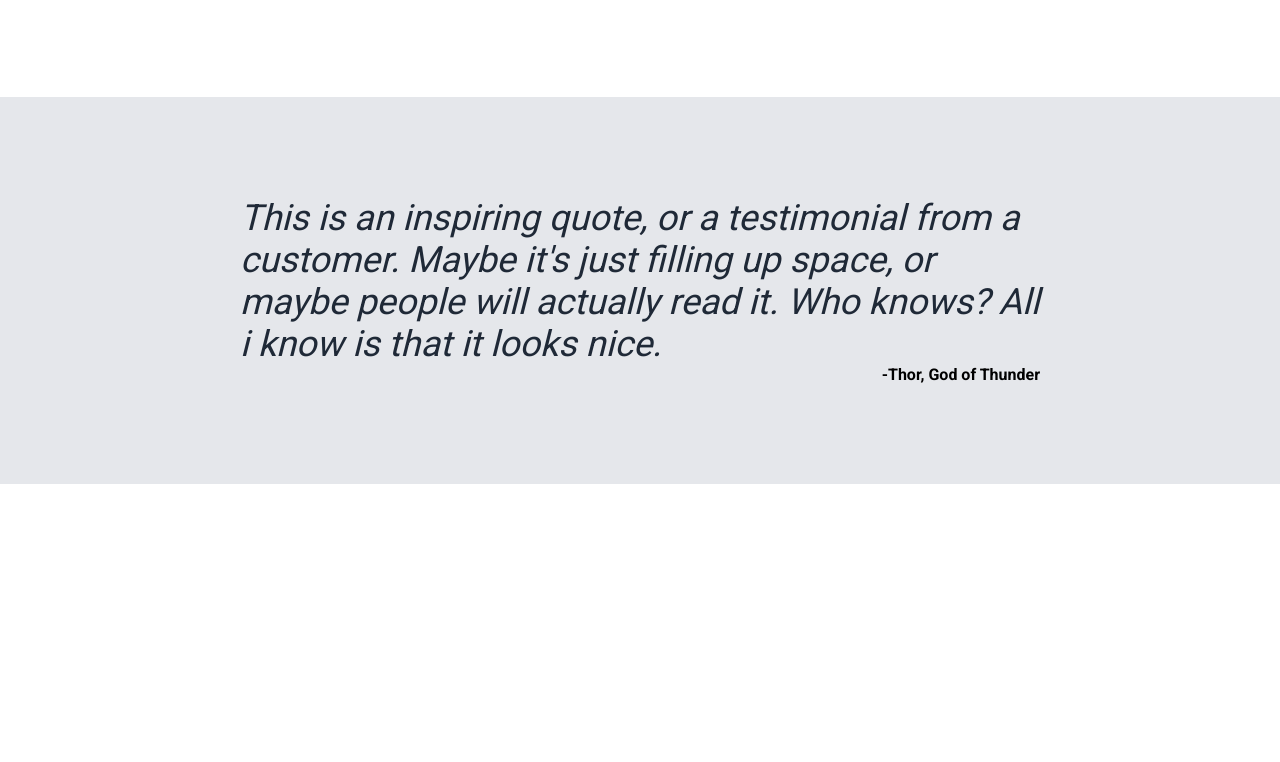
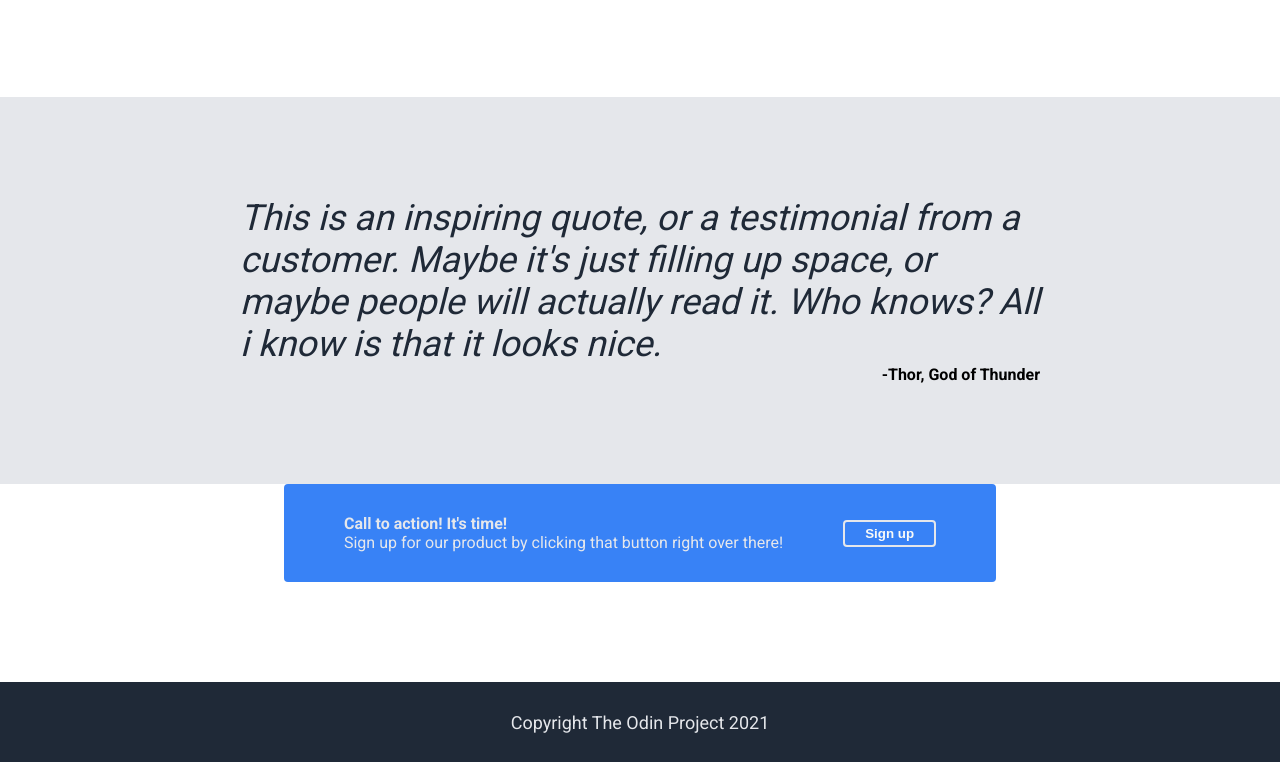
Before and after one commit to Matthis-GitHub/odin-landing-page, a plain HTML site: page index.html in a window 1280 px wide. Shown: the part 716-1478 px from the top of the page. Before the commit the page ends 1200 px from the top, so only its background shows below. Drawn offline with Linux system fonts and the light colour scheme.

Commit message:
Add HTML and CSS for call to action and footer section

```diff
--- a/index.html
+++ b/index.html
@@ -16,7 +16,7 @@
         </ul>
       </div>
       <div class="flex-container">
-        <div class="hero">
+        <div class="flex-1">
           <div class="hero-main">This website is awesome</div>
           <div class="hero-secondary">
             This website has some subtext that goes here under the main title.
@@ -66,5 +66,15 @@
       </div>
       <div class="quote-author">-Thor, God of Thunder</div>
     </div>
+    <div class="cta-container">
+      <div class="cta-text flex-1">
+        <div class="bold">Call to action! It's time!</div>
+        <div class="">
+          Sign up for our product by clicking that button right over there!
+        </div>
+      </div>
+      <button>Sign up</button>
+    </div>
+    <div class="footer">Copyright The Odin Project 2021</div>
   </body>
 </html>
--- a/style.css
+++ b/style.css
@@ -60,8 +60,7 @@ a,
   padding: 12px 200px 0px;
   background-color: #1f2937;
 }
-
-.hero {
+.flex-1 {
   flex: 1;
 }
 
@@ -147,3 +146,37 @@ a,
   font-weight: bold;
   text-align: end;
 }
+
+.cta-container {
+  background: #3882f6;
+  border-radius: 4px;
+  display: flex;
+  align-items: center;
+  padding: 30px 60px;
+  margin: 0 auto;
+  max-width: 750px;
+  gap: 60px;
+}
+
+.cta-text {
+  color: #e5e7eb;
+}
+
+.bold {
+  font-weight: bold;
+}
+
+.cta-container button {
+  border: 2px solid #e5e7eb;
+}
+
+.footer {
+  height: 80px;
+  font-size: 18px;
+  color: #e5e7eb;
+  background-color: #1f2937;
+  display: flex;
+  align-items: center;
+  justify-content: center;
+  margin-top: 100px;
+}
```
